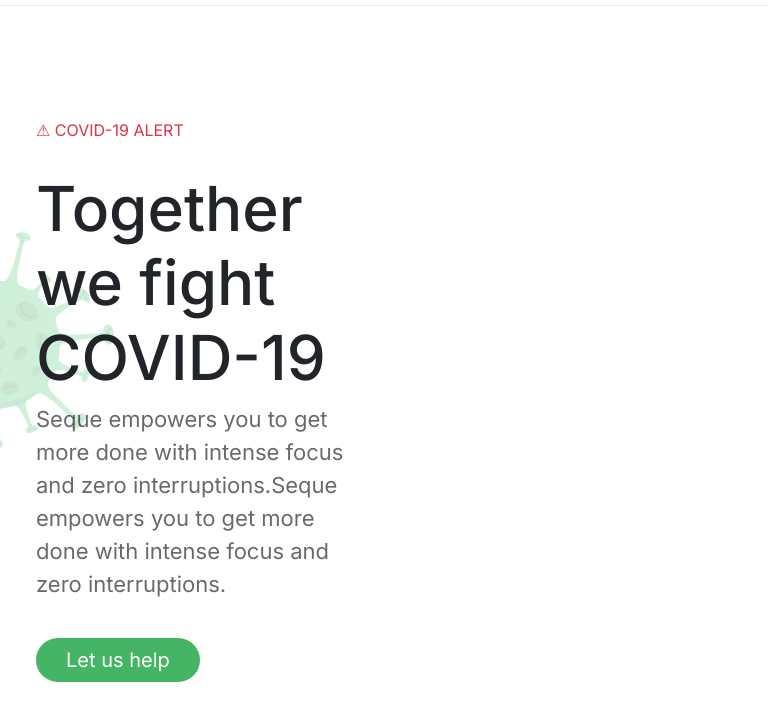
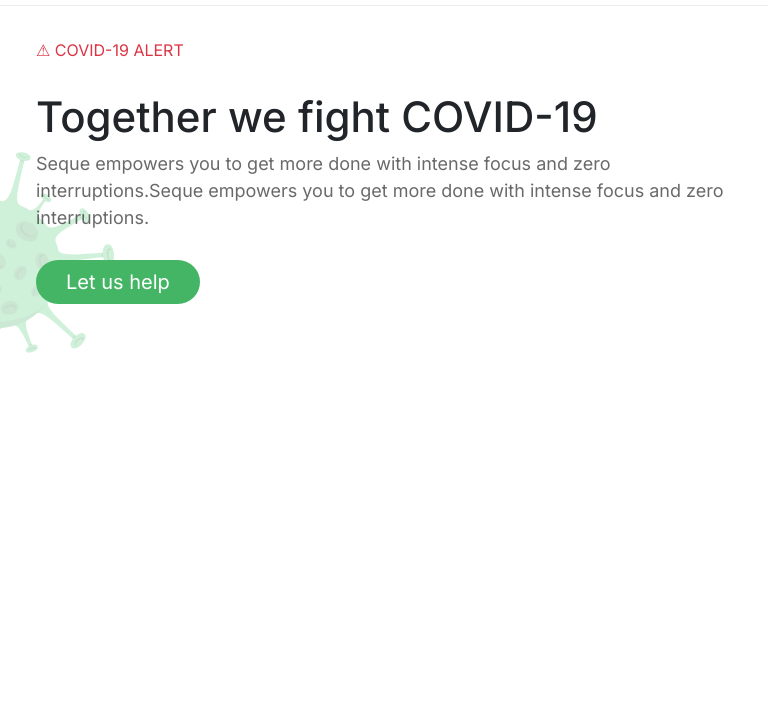
Before and after one commit to ibntofajjal/CovidHomeCare, a plain HTML site: page index.html in a window 768 px wide. Shown: the part 91-800 px from the top of the page. Drawn offline with Linux system fonts and the light colour scheme.

Commit message:
tab responsive

```diff
--- a/css/style.css
+++ b/css/style.css
@@ -6,7 +6,7 @@ body {
 :root {
     --site-default: #44B564;
 }
-/* NVAS */
+/*=====================NVAS=====================*/
 .my-nav {
     background-color: #ffff ;
     border-bottom: 1px solid rgba(0, 0, 0, 0.075);
@@ -23,7 +23,7 @@ body {
     text-decoration: underline 7px ;
 }
 
-/* HEAD */
+/*=====================HEAD=====================*/
 .head {
     background-image: url(/img/left-corona-bg.svg);
     background-repeat: no-repeat;
@@ -36,9 +36,7 @@ body {
     align-items: center;
     grid-gap: 2rem;
 }
-/* .head-content .row{
-    align-items: center;
-} */
+
 .head-content span {
     margin-bottom: 3em !important;
 }
@@ -61,6 +59,9 @@ body {
 
 }
 
+
+
+/* ===================== =======MEDIAQUERY====== ===================== */
 @media screen and (max-width: 656px) {
     .head {
         margin-top: 2rem;
@@ -78,3 +79,25 @@ body {
         font-size: 18px;
     }
 }
+
+
+
+
+/* TAB */
+@media only screen and (min-width: 657px) and (max-width:968px) {
+        .head {
+            margin-top: 2rem;
+        }
+        .grid {
+            grid-template-columns: repeat(1, 1fr);
+        }
+        .head-img img{
+            width: 100%;
+        }
+        .head-content h1 {
+            font-size: 42px;
+        }
+        .head-content p {
+            font-size: 18px;
+        }
+}
```
